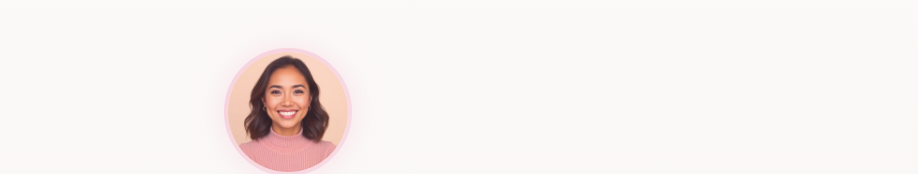
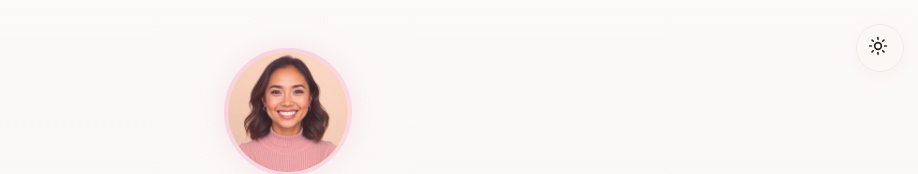
Before and after one commit to MLMarce/lucia-link-garden, a React (Vite) app: page / in a window 1280 px wide. Shown: the top 174 px of the page, without its empty margins (352-1270 px from the left). Built offline with nearby package versions, Linux system fonts and the light colour scheme.

Commit message:
Add light/dark mode toggle
Implement a light/dark mode toggle at the top of the page.

```diff
--- a/src/components/LinktreePage.tsx
+++ b/src/components/LinktreePage.tsx
@@ -1,5 +1,6 @@
 import { ProfileHeader } from './ProfileHeader';
 import { SocialLinkButton } from './SocialLinkButton';
+import { ThemeToggle } from './ThemeToggle';
 import {
   Instagram,
   Youtube,
@@ -57,6 +58,8 @@ export const LinktreePage = () => {
   ];
 
   return (
+    <>
+      <ThemeToggle />
       <div className="min-h-screen bg-gradient-soft">
         <div className="container mx-auto px-4 py-12 max-w-2xl">
           {/* Profile Header */}
@@ -95,5 +98,6 @@ export const LinktreePage = () => {
           </footer>
         </div>
       </div>
+    </>
   );
 };
--- /dev/null
+++ b/src/components/ThemeToggle.tsx
@@ -0,0 +1,66 @@
+import { useState, useEffect } from 'react';
+import { Sun, Moon } from 'lucide-react';
+import { cn } from '@/lib/utils';
+
+export const ThemeToggle = () => {
+  const [isDark, setIsDark] = useState(false);
+
+  useEffect(() => {
+    // Check for saved theme preference or default to light mode
+    const savedTheme = localStorage.getItem('theme');
+    const prefersDark = window.matchMedia('(prefers-color-scheme: dark)').matches;
+
+    if (savedTheme === 'dark' || (!savedTheme && prefersDark)) {
+      setIsDark(true);
+      document.documentElement.classList.add('dark');
+    }
+  }, []);
+
+  const toggleTheme = () => {
+    const newTheme = !isDark;
+    setIsDark(newTheme);
+
+    if (newTheme) {
+      document.documentElement.classList.add('dark');
+      localStorage.setItem('theme', 'dark');
+    } else {
+      document.documentElement.classList.remove('dark');
+      localStorage.setItem('theme', 'light');
+    }
+  };
+
+  return (
+    <button
+      onClick={toggleTheme}
+      className={cn(
+        "fixed top-6 right-6 z-50",
+        "w-12 h-12 rounded-full",
+        "bg-card border border-border",
+        "shadow-soft hover:shadow-hover",
+        "flex items-center justify-center",
+        "transition-all duration-300 ease-smooth",
+        "hover:scale-110 hover:-translate-y-1",
+        "text-foreground hover:text-primary",
+        "animate-fade-in"
+      )}
+      aria-label={isDark ? 'Switch to light mode' : 'Switch to dark mode'}
+    >
+      <div className="relative w-6 h-6">
+        <Sun
+          size={20}
+          className={cn(
+            "absolute inset-0 transition-all duration-300",
+            isDark ? "opacity-0 rotate-180 scale-50" : "opacity-100 rotate-0 scale-100"
+          )}
+        />
+        <Moon
+          size={20}
+          className={cn(
+            "absolute inset-0 transition-all duration-300",
+            isDark ? "opacity-100 rotate-0 scale-100" : "opacity-0 -rotate-180 scale-50"
+          )}
+        />
+      </div>
+    </button>
+  );
+};
--- a/src/index.css
+++ b/src/index.css
@@ -76,41 +76,49 @@ All colors MUST be HSL.
   }
 
   .dark {
-    --background: 222.2 84% 4.9%;
-    --foreground: 210 40% 98%;
+    /* Dark mode with warm, cozy tones */
+    --background: 325 20% 8%;
+    --foreground: 20 30% 95%;
 
-    --card: 222.2 84% 4.9%;
-    --card-foreground: 210 40% 98%;
+    --card: 325 15% 12%;
+    --card-foreground: 20 30% 95%;
 
-    --popover: 222.2 84% 4.9%;
-    --popover-foreground: 210 40% 98%;
+    --popover: 325 15% 12%;
+    --popover-foreground: 20 30% 95%;
 
-    --primary: 210 40% 98%;
-    --primary-foreground: 222.2 47.4% 11.2%;
+    /* Softer rose primary for dark mode */
+    --primary: 340 70% 70%;
+    --primary-foreground: 325 20% 8%;
+    --primary-glow: 340 80% 80%;
 
-    --secondary: 217.2 32.6% 17.5%;
-    --secondary-foreground: 210 40% 98%;
+    /* Warm peach secondary */
+    --secondary: 25 50% 25%;
+    --secondary-foreground: 20 30% 95%;
 
-    --muted: 217.2 32.6% 17.5%;
-    --muted-foreground: 215 20.2% 65.1%;
+    /* Darker muted tones */
+    --muted: 325 15% 15%;
+    --muted-foreground: 20 20% 70%;
 
-    --accent: 217.2 32.6% 17.5%;
-    --accent-foreground: 210 40% 98%;
+    /* Muted lavender accent */
+    --accent: 280 30% 30%;
+    --accent-foreground: 20 30% 95%;
 
     --destructive: 0 62.8% 30.6%;
     --destructive-foreground: 210 40% 98%;
 
-    --border: 217.2 32.6% 17.5%;
-    --input: 217.2 32.6% 17.5%;
-    --ring: 212.7 26.8% 83.9%;
-    --sidebar-background: 240 5.9% 10%;
-    --sidebar-foreground: 240 4.8% 95.9%;
-    --sidebar-primary: 224.3 76.3% 48%;
-    --sidebar-primary-foreground: 0 0% 100%;
-    --sidebar-accent: 240 3.7% 15.9%;
-    --sidebar-accent-foreground: 240 4.8% 95.9%;
-    --sidebar-border: 240 3.7% 15.9%;
-    --sidebar-ring: 217.2 91.2% 59.8%;
+    --border: 325 15% 20%;
+    --input: 325 15% 20%;
+    --ring: 340 70% 70%;
+
+    /* Dark mode gradients */
+    --gradient-primary: linear-gradient(135deg, hsl(var(--primary)), hsl(var(--primary-glow)));
+    --gradient-soft: linear-gradient(180deg, hsl(var(--background)), hsl(var(--muted)));
+    --gradient-card: linear-gradient(145deg, hsl(var(--card)), hsl(var(--secondary)));
+
+    /* Softer shadows for dark mode */
+    --shadow-soft: 0 4px 20px -2px hsl(var(--primary) / 0.15);
+    --shadow-hover: 0 8px 30px -4px hsl(var(--primary) / 0.25);
+    --shadow-glow: 0 0 30px hsl(var(--primary-glow) / 0.4);
   }
 }
 
```
Lines whose indentation alone changed are shown as unchanged.
